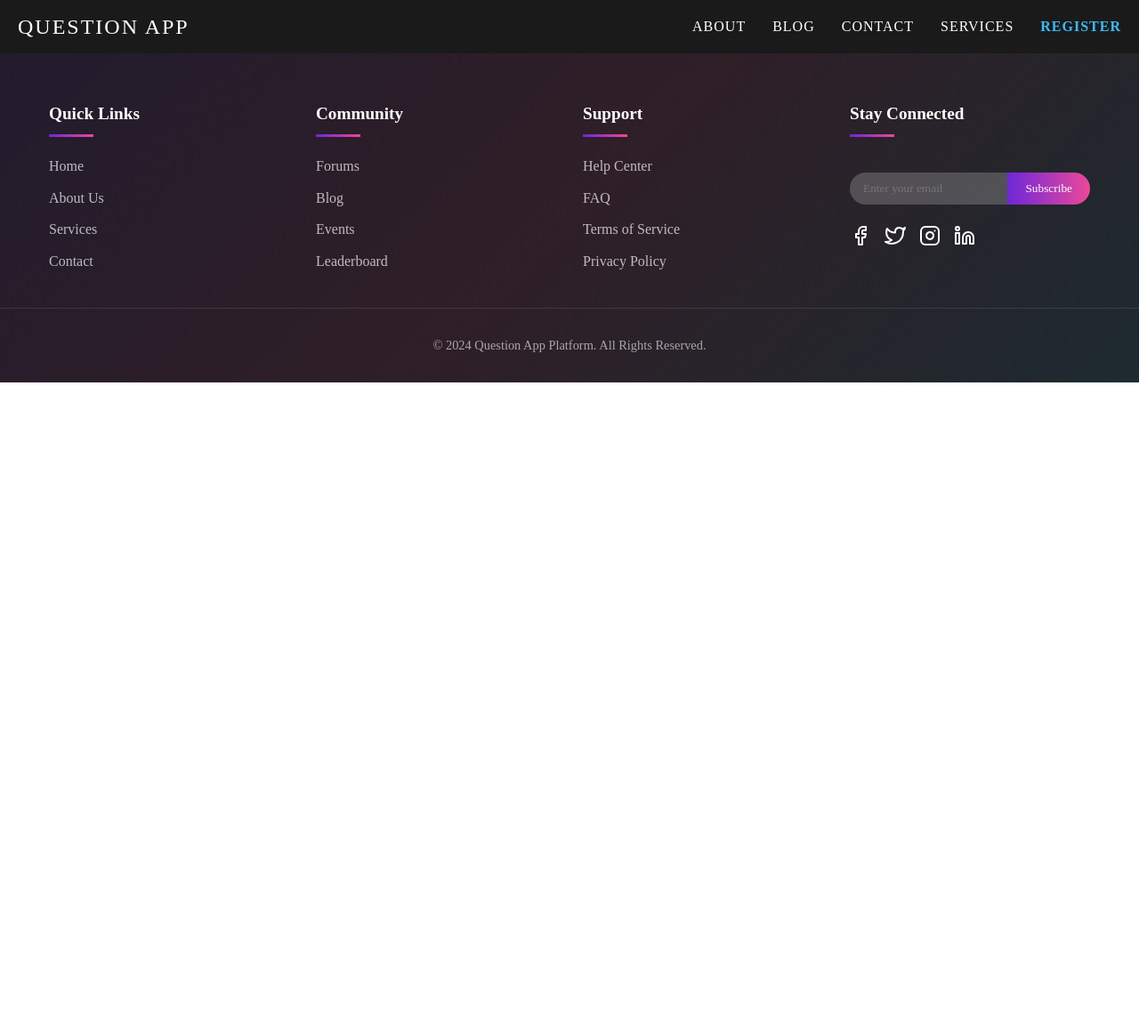
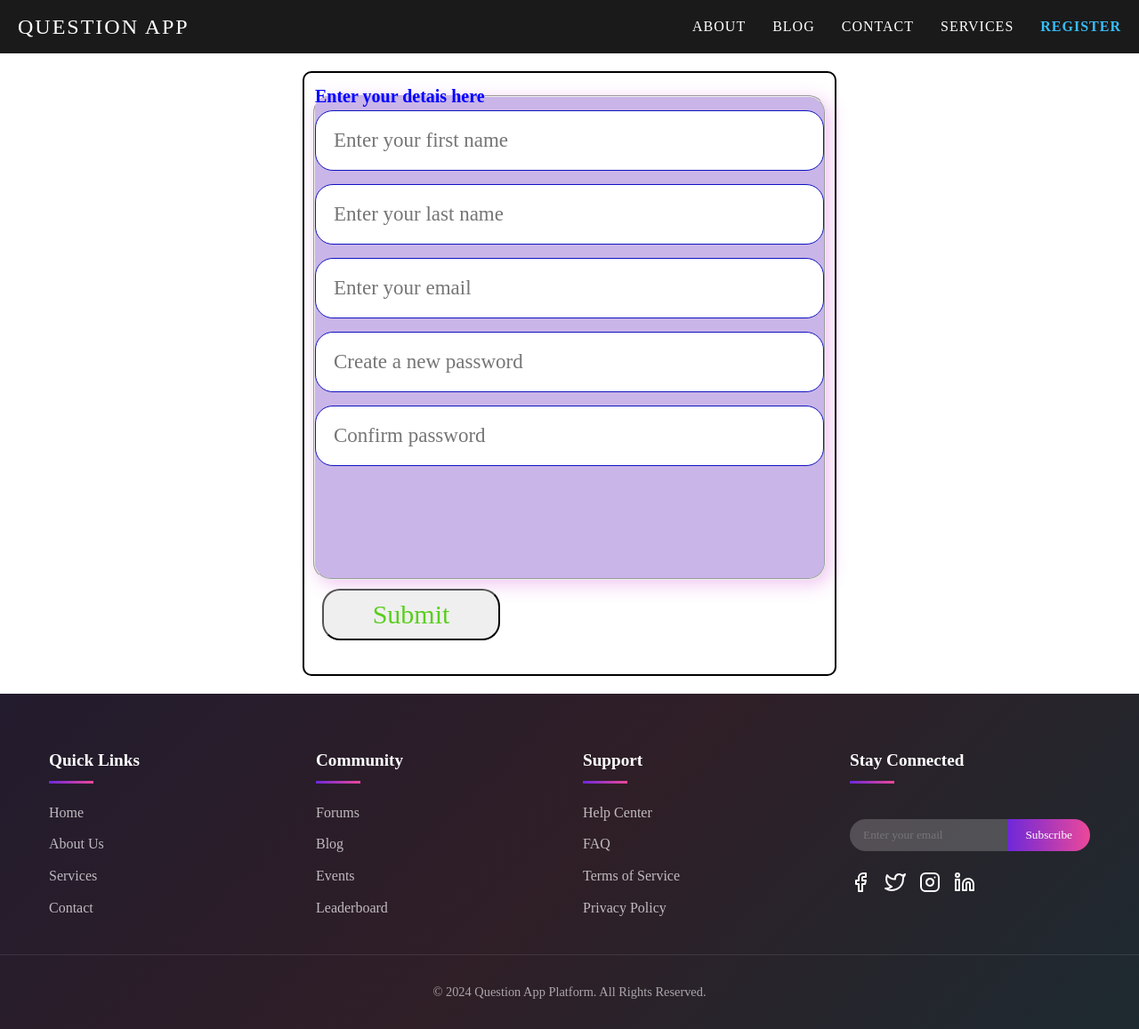
Before and after one commit to Demapis/questionWebApp, a Django app: page /authentication/register in a window 1280 px wide. Shown: the whole page at 89% size. Before the commit the page ends 430 px from the top, so only its background shows below. Run offline with Django 4.2, Linux system fonts and the light colour scheme.

Commit message:
removed the label elements

```diff
--- a/templates/authentication/sign_up.html
+++ b/templates/authentication/sign_up.html
@@ -1,14 +1,95 @@
-{% extends 'questionwebapp/base.html' %}
-{% load static %}
-{% block title %} sign_up{% endblock %}
-{% block content %}
-<form action="">
-    <fieldset>
-        <label for="first-name">First name: <input type="text" id="first_name"></label>
-        <label for="last-name">Last name: <input type="text" id="last-name"></label>
-        <label for="email">Email: <input type="email" id="email"></label>
-        <label for="password">password: <input type="password"></label>
-        <legend>enter your details here to register</legend>
-    </fieldset>
+{% extends 'questionwebapp/base.html' %} {% load static %} {% block title %}
+sign_up{% endblock %} {% block content %}
+<style>
+  form {
+    margin: 0 auto;
+    padding-top: 10px;
+    margin-top: 80px;
+    height: 85vh;
+    border: 2px solid black;
+    max-width: 600px;
+    border-radius: 10px;
+    padding: 10px;
+    margin-bottom: 20px;
+  }
+  fieldset {
+    width: auto;
+    display: inline;
+    height: 70vh;
+    border-radius: 20px;
+    background-color: rgb(201, 181, 232);
+    box-shadow: 5px 5px 20px rgba(206, 62, 208, 0.3);
+  }
+  fieldset input {
+    padding: 20px;
+    width: 100%;
+    font-size: 23px;
+    border-radius: 20px;
+    color: aqua;
+    border: 1px solid rgb(15, 18, 191);
+    gap: 3;
+    margin-bottom: 15px;
+  }
+  fieldset input:focus {
+    border: 2px solid blue;
+    outline: none;
+  }
+
+  fieldset legend {
+    font-size: 20px;
+    color: blue;
+    font-weight: bolder;
+  }
+  .register_btn {
+    padding: 10px;
+    align-items: center;
+    display: flex;
+  }
+  .register_btn button {
+    font-size: 30px;
+    color: rgb(89, 206, 30);
+    border-radius: 20px;
+    padding: 10px;
+    width: 200px;
+  }
+</style>
+<form action="" method="POST">
+  {% csrf_token %}
+  <fieldset>
+    <input
+      type="text"
+      id="First_name"
+      placeholder="Enter your first name "
+      name="First_name"
+    />
+    <input
+      type="text"
+      id="Last_name"
+      placeholder="Enter your last name "
+      name="Last_name"
+    />
+    <input
+      type="email"
+      name="email"
+      id="email"
+      placeholder="Enter your email"
+    />
+    <input
+      type="password"
+      id="create_password"
+      name="create_password"
+      placeholder="Create a new password "
+    />
+    <input
+      type="password"
+      id="confirm_password"
+      name="confirm_password"
+      placeholder="Confirm password"
+    />
+    <legend>Enter your detais here</legend>
+  </fieldset>
+  <div class="register_btn">
+    <button type="submit" value="Submit">Submit</button>
+  </div>
 </form>
- {% endblock %}
+{% endblock %}
```
